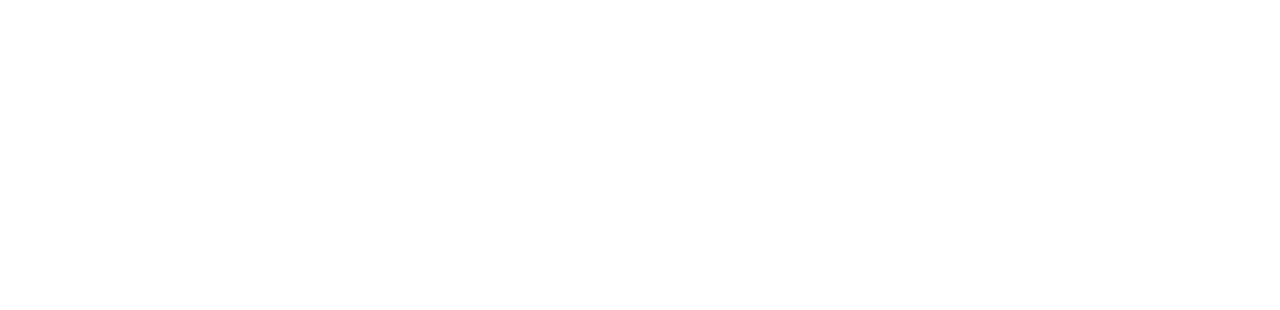
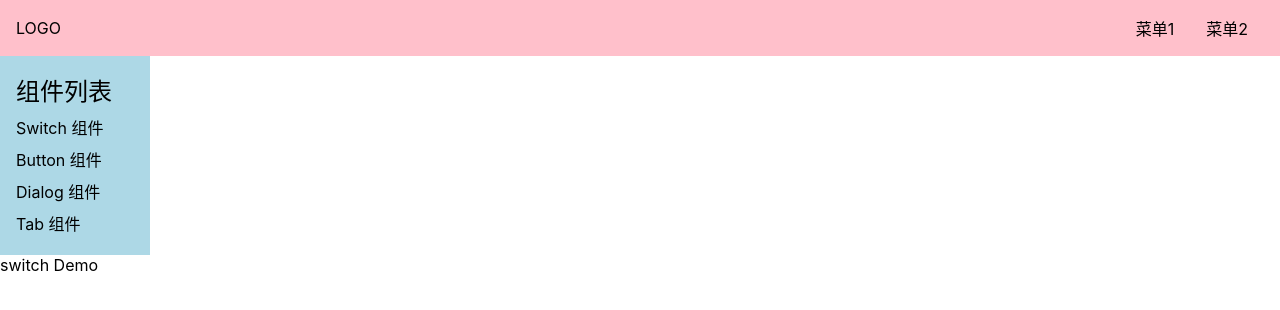
Before and after one commit to gong86627/vite, a Vue app: page /#/doc/switch in a window 1280 px wide. Before the commit this address had no page. Shown: the top 310 px of the page. Built offline with nearby package versions, Linux system fonts and the light colour scheme.

Commit message:
完善aside切换

```diff
--- a/src/App.vue
+++ b/src/App.vue
@@ -4,12 +4,18 @@
 
 <script lang="ts">
 import { provide, ref } from "vue";
+import { router } from "./router";
 
 export default {
   name: "App",
   setup() {
-    const menuVisible = ref(false);
+    const width = document.documentElement.clientWidth;
+    const menuVisible = ref(width <= 500 ? false : true); //控制边栏是否显示
     provide("menuVisible", menuVisible); //标记为所有的后代均可以使用
+    router.afterEach(() => {
+      //切换路由后关闭aside
+      if (width <= 500) menuVisible.value = false;
+    });
   },
 };
 </script>
--- /dev/null
+++ b/src/components/SwitchDemo.vue
@@ -0,0 +1,9 @@
+<template>
+  <div>switch Demo</div>
+</template>
+
+<script lang="ts">
+export default {
+  name: "SwitchDemo",
+};
+</script>
--- a/src/components/Topnav.vue
+++ b/src/components/Topnav.vue
@@ -1,6 +1,7 @@
 <template>
   <div class="topnav">
-    <div class="logo" @click="toggleMenu">LOGO</div>
+    <span class="toogleAside" @click="toggleMenu"></span>
+    <div class="logo">LOGO</div>
     <ul class="menu">
       <li>菜单1</li>
       <li>菜单2</li>
@@ -9,15 +10,15 @@
 </template>
 
 <script lang="ts">
-import { inject, Ref } from 'vue';
+import { inject, Ref } from "vue";
 export default {
-  setup(){
-    const menuVisible = inject<Ref<boolean>>('menuVisible');  //get
-    const toggleMenu = ()=>{
-      menuVisible.value = !menuVisible.value
-    }
-    return {toggleMenu}
-  }
+  setup() {
+    const menuVisible = inject<Ref<boolean>>("menuVisible"); //get
+    const toggleMenu = () => {
+      menuVisible.value = !menuVisible.value;
+    };
+    return { toggleMenu };
+  },
 };
 </script>
 
@@ -27,7 +28,9 @@
   display: flex;
   padding: 16px;
   position: relative;
-  z-index:10;
+  z-index: 10;
+  justify-content: center;
+  align-items: center;
   > .logo {
     max-width: 6em;
     margin-right: auto;
@@ -40,5 +43,26 @@
       margin: 0 1em;
     }
   }
+  .toogleAside {
+    display: none;
+    width: 24px;
+    height: 24px;
+    background: red;
+    position: absolute;
+    left: 16px;
+    top: 50%;
+    transform: translateY(-50%);
+  }
+  @media (max-width: 500px) {
+    > .menu {
+      display: none;
+    }
+    > .logo {
+      margin: 0 auto;
+    }
+    > .toogleAside {
+      display: inline-block;
+    }
+  }
 }
 </style>
--- a/src/main.ts
+++ b/src/main.ts
@@ -1,22 +1,8 @@
 import { createApp } from 'vue'
 import App from './App.vue'
 import './index.scss'
-import {createWebHashHistory, createRouter} from 'vue-router'
-import Home from './views/Home.vue'
-import Doc from './views/Doc.vue'
-
-//新建hash history
-const history = createWebHashHistory()
-
-//新建router
-const router = createRouter({
-    history:history,
-    routes:[
-        { path:'/', component : Home },
-        { path:'/doc', component : Doc }
-    ]
-})
+import { router } from './router'
 
 const app = createApp(App)
-    app.use(router)
-    app.mount('#app')
+app.use(router)
+app.mount('#app')
--- /dev/null
+++ b/src/router.ts
@@ -0,0 +1,25 @@
+import { createWebHashHistory, createRouter } from 'vue-router'
+import Home from './views/Home.vue'
+import Doc from './views/Doc.vue'
+import SwitchDemo from './components/SwitchDemo.vue'
+
+//新建hash history
+const history = createWebHashHistory()
+
+//新建router
+export const router = createRouter({
+    history: history,
+    routes: [
+        { path: '/', component: Home },
+        {
+            path: '/doc', component: Doc, children: [
+                { path: 'switch', component: SwitchDemo },
+            ]
+        }
+    ]
+})
+
+//路由执行后执行的代码
+router.afterEach(() => {
+    console.log("路由切换了")
+});
--- a/src/views/Doc.vue
+++ b/src/views/Doc.vue
@@ -19,41 +19,43 @@
           </li>
         </ol>
       </aside>
-      <main>主内容</main>
+      <main><router-view /></main>
     </div>
   </div>
 </template>
 
 <script lang="ts">
-import { inject, Ref } from 'vue';
+import { inject, Ref } from "vue";
 import Topnav from "../components/Topnav.vue";
 
 export default {
   name: "Doc",
   components: { Topnav },
-  setup(){
-    const menuVisible = inject<Ref<boolean>>('menuVisible');  //get
-    return { menuVisible }
-  }
+  setup() {
+    const menuVisible = inject<Ref<boolean>>("menuVisible"); //get
+    return { menuVisible };
+  },
 };
 </script>
 
 <style lang="scss" scoped>
-  aside{
-    background:lightblue;
-    width:150px;
-    padding:16px;
-    position: fixed;
-    top:0;
-    left:0;
-    padding-top:70px;
-    > h2{
-      margin-bottom: 4px;
-    }
-    > ol {
-      > li{
-        padding:4px 0;
-      }
+aside {
+  background: lightblue;
+  width: 150px;
+  padding: 16px;
+  > h2 {
+    margin-bottom: 4px;
+  }
+  > ol {
+    > li {
+      padding: 4px 0;
     }
   }
+  @media (max-width: 500px) {
+    padding-top: 70px;
+    position: fixed;
+    top: 0;
+    left: 0;
+  }
+}
 </style>
```
Also changed, not shown: src/components/Button.vue (added).
